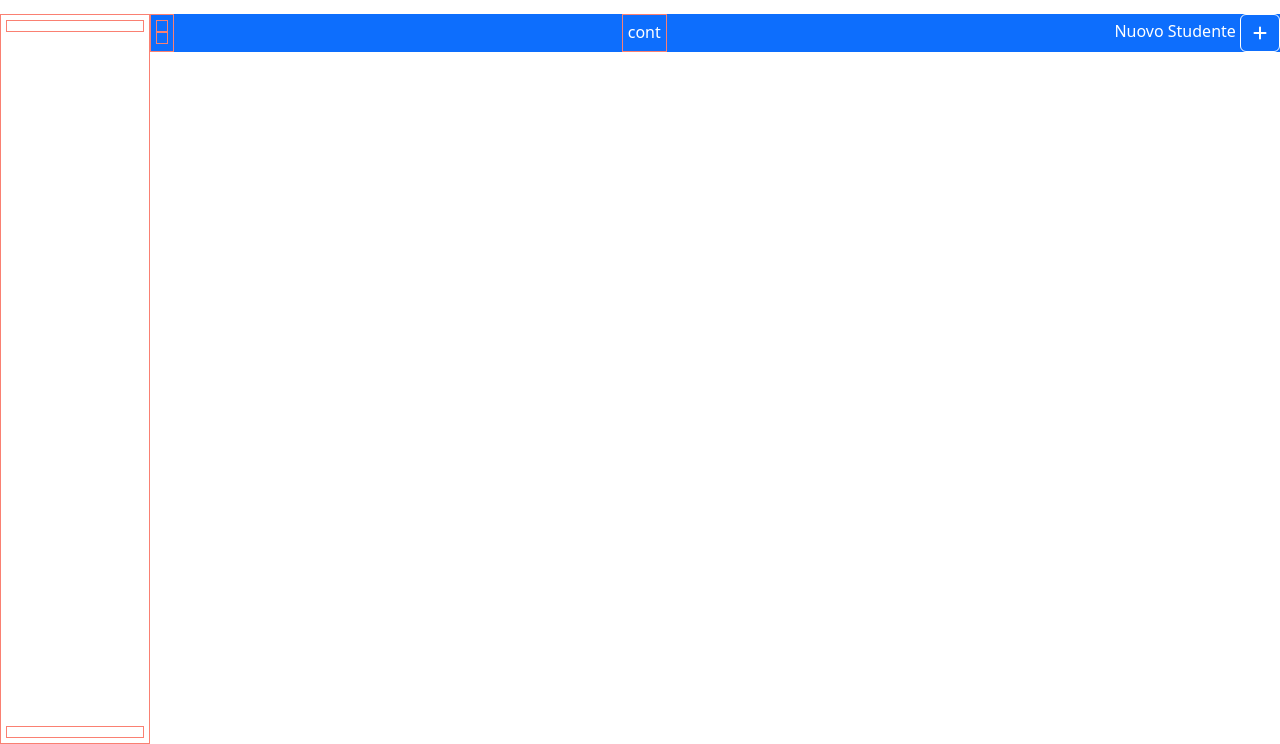
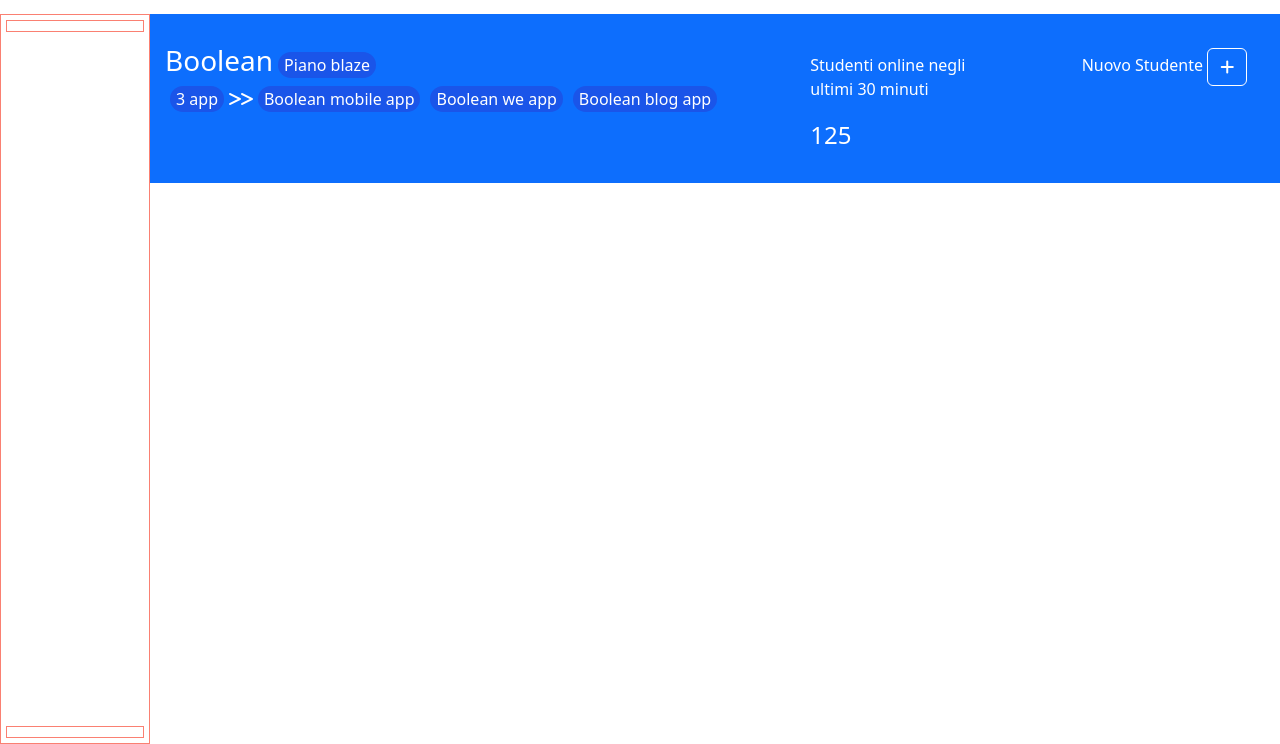
Before and after one commit to SaraG94/html-css-bootstrap-dashboard, a plain HTML site: page index.html in a window 1280 px wide. Shown: the part 56-800 px from the top of the page. Drawn offline with nearby package versions, Linux system fonts and the light colour scheme.

Commit message:
FEAT header main content

```diff
--- a/css/style.css
+++ b/css/style.css
@@ -50,6 +50,10 @@
 /***********/
 
 /*****header main*****/
+.header-main{
+    padding: 30px 15px;
+}
+
 div.enter-data{
     width:100%;
 }
@@ -64,3 +68,9 @@
     max-width: max-content;
     margin-right: 5px;
 }
+
+.header-main .app button{
+    background-color: #1b53e8ed;
+    border-radius: 9999px;
+    margin: 0px 5px;
+}
--- a/index.html
+++ b/index.html
@@ -55,19 +55,50 @@
            </div>
         </aside>
         <main class="flex-grow-1 overflow-y-auto">
-            <header class="header-main d-md-flex flex-md-row justify-content-md-between bg-primary text-white">
-                <div class="new-student order-md-5">
+            <header class="header-main d-flex flex-column flex-md-row row g-4 row g-md-0  justify-content-md-between align-items-baseline bg-primary text-white">
+                <div class="new-student order-md-5 col-md-3 col-lg-2">
                     <span>Nuovo Studente</span>
                     <button class="btn btn-primary border-1 border-white" type="button" data-bs-toggle="offcanvas" data-bs-target="#offcanvasRight" aria-controls="offcanvasRight">
                         <i class="fa-solid fa-plus"></i>
                     </button>
                 </div>
 
-                <div class="app debug">
-                    <div class="plane debug"></div>
-                    <div class="our-app debug"></div>
+                <div class="app col-md-3 col-lg-auto">
+                    <div class="plane d-flex align-items-center">
+                        <h3>Boolean </h3>
+                        <button class="border-0 text-white">
+                            Piano blaze
+                        </button>
+                    </div>
+
+                    <div class="our-app d-flex align-items-center">
+                        <button class="border-0 text-white">
+                            3 app
+                        </button>
+                        <i class="fa-solid fa-greater-than"></i>
+                        <i class="fa-solid fa-greater-than"></i>
+
+                        <button class="border-0 text-white d-lg-none">
+                            <i class="fa-solid fa-plus"></i>
+                        </button>
+
+                        <button class="border-0 text-white d-none d-lg-block">
+                            Boolean mobile app
+                        </button>
+
+                        <button class="border-0 text-white d-none d-lg-block">
+                            Boolean we app
+                        </button>
+
+                        <button class="border-0 text-white d-none d-lg-block">
+                           Boolean blog app
+                        </button>
+                    </div>
                 </div>
-                <div class="count-studen debug">cont</div>
+                <div class="count-studen col-md-3 col-lg-2">
+                    <p>Studenti online negli ultimi 30 minuti</p>
+                    <span class="fs-4">125</span>
+                </div>
             </header>
         </main>
     </div>
```
